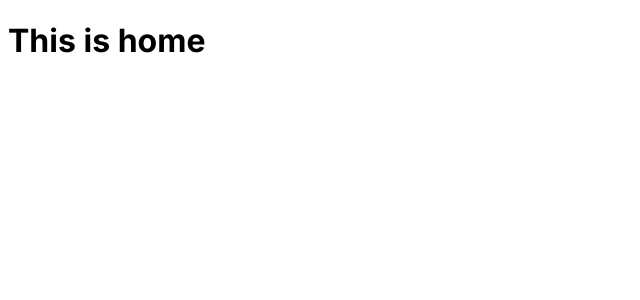
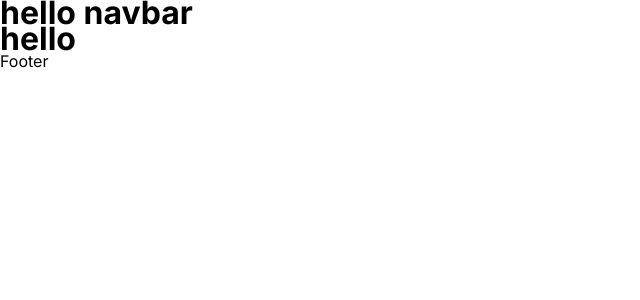
Before and after one commit to akash-khan-dev/my-portfolio, a Next.js app: page / in a window 1280 px wide. Shown: the top 300 px of the page, without its empty margins (0-640 px from the left). Built offline with nearby package versions, Linux system fonts and the light colour scheme.

Commit message:
Layout or navbar and footer folder and file stucture done

```diff
--- a/src/app/page.js
+++ b/src/app/page.js
@@ -1,7 +1,11 @@
+import Layout from "@/component/Layout/Layout";
+
 export default function Home() {
   return (
     <>
-      <h1>This is home </h1>
+      <Layout>
+        <h1>hello</h1>
+      </Layout>
     </>
   );
 }
--- a/src/app/style/_reset.scss
+++ b/src/app/style/_reset.scss
@@ -0,0 +1,20 @@
+* {
+  margin: 0;
+  padding: 0;
+}
+a {
+  text-decoration: none;
+}
+ul,
+ol {
+  list-style-type: none;
+}
+h1,
+h2,
+h3,
+h4,
+h5,
+h6,
+p {
+  line-height: 0.8;
+}
--- a/src/app/style/globals.scss
+++ b/src/app/style/globals.scss
@@ -1,3 +1,4 @@
 @import "./variable";
 @import "./breakpoint";
 @import "./reset";
+@import "../../component/Layout/navbar/Menubar.scss";
--- /dev/null
+++ b/src/component/Layout/Layout.js
@@ -0,0 +1,15 @@
+import React from "react";
+import Menubar from "./navbar/Menubar";
+import Footer from "./footer/Footer";
+
+const Layout = ({ children }) => {
+  return (
+    <>
+      <Menubar />
+      {children}
+      <Footer />
+    </>
+  );
+};
+
+export default Layout;
--- /dev/null
+++ b/src/component/Layout/footer/Footer.js
@@ -0,0 +1,7 @@
+import React from "react";
+
+const Footer = () => {
+  return <div>Footer</div>;
+};
+
+export default Footer;
--- /dev/null
+++ b/src/component/Layout/navbar/Menubar.js
@@ -0,0 +1,11 @@
+import React from "react";
+
+const Menubar = () => {
+  return (
+    <>
+      <h1 className="heading">hello navbar</h1>
+    </>
+  );
+};
+
+export default Menubar;
```
Also changed, not shown: src/component/Layout/navbar/Menubar.scss (added).
